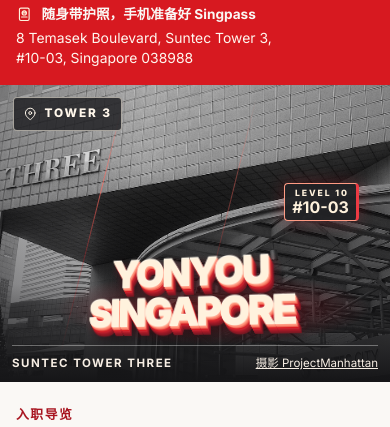
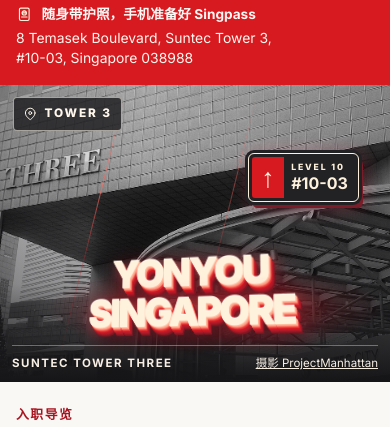
Before and after one commit to ChengYuanyuan123-dumb/yonyou-singapore-guide, a plain HTML site: page index.html in a window 390 px wide. Shown: the part 398-825 px from the top of the page. Drawn offline with Linux system fonts and the light colour scheme.

Commit message:
Brighten the hero sign and add Level 10 wayfinding

```diff
--- a/index.html
+++ b/index.html
@@ -10,7 +10,7 @@
   <link rel="preconnect" href="https://fonts.googleapis.com">
   <link rel="preconnect" href="https://fonts.gstatic.com" crossorigin>
   <link href="https://fonts.googleapis.com/css2?family=Inter:wght@400;500;600;700;800;900&amp;family=Noto+Sans+SC:wght@400;500;600;700;800;900&amp;display=swap" rel="stylesheet">
-  <link rel="stylesheet" href="styles.css?v=3">
+  <link rel="stylesheet" href="styles.css?v=4">
   <script defer src="data/office.js"></script>
   <script defer src="data/dining.js"></script>
   <script defer src="data/en.js?v=3"></script>
@@ -84,7 +84,10 @@
           <img src="assets/suntec-tower-three.jpg" alt="从街面仰望 Suntec Tower 3 的玻璃立面" fetchpriority="high">
           <span class="photo-shade" aria-hidden="true"></span>
           <div class="facade-light" aria-hidden="true"><i></i><i></i><i></i></div>
-          <div class="level-marker"><span>LEVEL 10</span><b>#10-03</b></div>
+          <div class="level-marker">
+            <span class="level-arrow" aria-hidden="true">↑</span>
+            <div class="level-label"><span>LEVEL 10</span><b>#10-03</b></div>
+          </div>
           <div class="building-tag"><svg class="icon" aria-hidden="true"><use href="#i-pin"/></svg>TOWER 3</div>
           <div class="sign sign-hero" data-sign></div>
           <figcaption><span>SUNTEC TOWER THREE</span><a href="https://commons.wikimedia.org/wiki/File:Suntec_city_tower,_Singapore.jpg" target="_blank" rel="noopener">摄影 ProjectManhattan</a></figcaption>
--- a/styles.css
+++ b/styles.css
@@ -480,3 +480,89 @@ html[lang="en-SG"] .hero h1 { font-size: clamp(2.3rem, 4.2vw, 4rem); letter-spac
 @media (prefers-reduced-motion: reduce) {
   .hero-entrance .sign-hero .sign-face { animation: none; }
 }
+
+/* Preview of the brighter lobby sign and directional level marker. */
+.hero-image {
+  --sign-rise: -32px;
+  --sign-tilt: perspective(540px) rotateX(9deg) rotateY(-12deg);
+}
+.hero-image .sign-hero .sign-face {
+  transform: var(--sign-tilt);
+  text-shadow: 0 -1px #fff9ee, 1px 1px #ffbc9e, 2px 2px #ff9b83, 2px 3px #f96758, 3px 4px #e43a3c, 3px 5px #d71920, 4px 6px #b91c2a, 5px 7px #ab1a28, 5px 8px #921924, 6px 9px #781923, 7px 12px 14px #160a11d9, 4px 5px 11px #ff5555b8, 6px 7px 26px #f32c48a1;
+}
+.hero-image .sign-hero .sign-glow {
+  inset: -19% -6% -35%;
+  background: radial-gradient(ellipse closest-side at 57% 60%, #ff444f91, #d719205e 46%, #c9192827 75%, transparent 100%);
+}
+[data-motion="running"] .hero-image:not(.hero-entrance) .sign-hero .sign-face {
+  animation: preview-sign-hop 5.8s ease-in-out infinite;
+}
+[data-motion="running"] .hero-image:not(.hero-entrance) .sign-hero .sign-glow {
+  animation: preview-sign-bloom 5.8s ease-out infinite;
+}
+.hero-image.hero-entrance .sign-hero .sign-face {
+  animation-name: preview-sign-entrance;
+}
+@keyframes preview-sign-entrance {
+  0%, 46%, 100% { transform: var(--sign-tilt); }
+  69% { transform: translateY(var(--sign-rise)) var(--sign-tilt); filter: drop-shadow(4px 6px 9px #ff4e5fce); }
+  87% { transform: translateY(3px) var(--sign-tilt); }
+}
+@keyframes preview-sign-hop {
+  0%, 61%, 90%, 100% { transform: var(--sign-tilt); }
+  65% { transform: translateY(3px) var(--sign-tilt); }
+  72% { transform: translateY(var(--sign-rise)) var(--sign-tilt); filter: drop-shadow(4px 6px 8px #ff4e5fbb); }
+  81% { transform: translateY(3px) var(--sign-tilt); }
+  85% { transform: translateY(-5px) var(--sign-tilt); }
+}
+@keyframes preview-sign-bloom {
+  0%, 70%, 100% { transform: scale(1); opacity: .78; }
+  82% { opacity: 1; }
+  93% { transform: scale(1.22); opacity: .53; }
+}
+.hero-image .level-marker {
+  top: 24%;
+  right: 9%;
+  display: flex;
+  align-items: stretch;
+  gap: 0;
+  padding: 3px;
+  text-align: left;
+  border: 1px solid #fff1dd;
+  border-radius: 6px;
+  color: #fff2dd;
+  background: #222225;
+  box-shadow: 0 0 0 3px #222225, 4px 6px 0 #7b1c28, 2px 3px 19px #e424475b;
+}
+.level-marker .level-arrow {
+  display: grid;
+  place-items: center;
+  width: clamp(2rem, 4vw, 3.85rem);
+  padding: .12em .18em .18em;
+  border-radius: 3px 0 0 3px;
+  background: var(--red);
+  color: #fff2dd;
+  font-size: clamp(1.7rem, 3.3vw, 3rem);
+  line-height: 1;
+  letter-spacing: 0;
+  font-family: system-ui, sans-serif;
+}
+.level-label { display: grid; align-content: center; gap: 3px; padding: 7px 12px 7px 10px; }
+.level-label b { white-space: nowrap; }
+.hero-image.hero-entrance .level-marker { animation-name: preview-marker-ignite; }
+@keyframes preview-marker-ignite {
+  0%, 45% { opacity: .82; }
+  70% { transform: translateY(-4px); box-shadow: 0 0 0 3px #222225, 4px 6px 0 #7b1c28, 0 0 32px #ff3249b7; }
+  100% { opacity: 1; transform: none; }
+}
+@media (max-width: 640px) {
+  .hero-image { --sign-rise: -21px; }
+  .hero-image .level-marker { top: 23%; right: 8%; }
+  .level-label { gap: 2px; padding: 5px 7px; }
+}
+@media (prefers-reduced-motion: reduce) {
+  [data-motion="running"] .hero-image .sign-hero .sign-face,
+  [data-motion="running"] .hero-image .sign-hero .sign-glow,
+  .hero-image.hero-entrance .sign-hero .sign-face,
+  .hero-image.hero-entrance .level-marker { animation: none; }
+}
```
